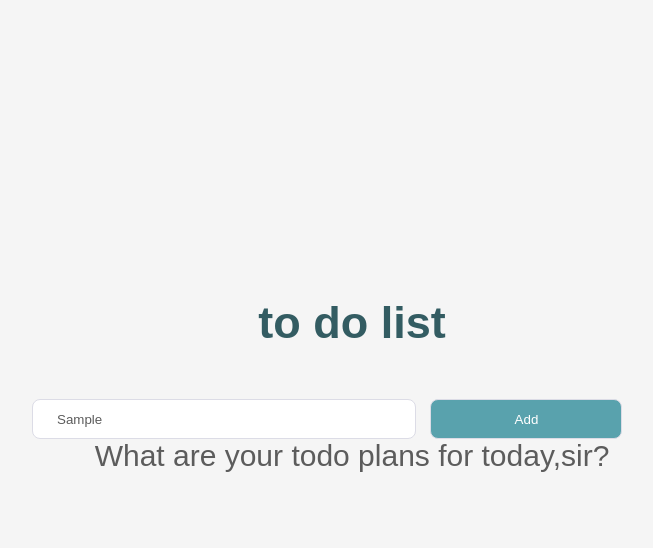
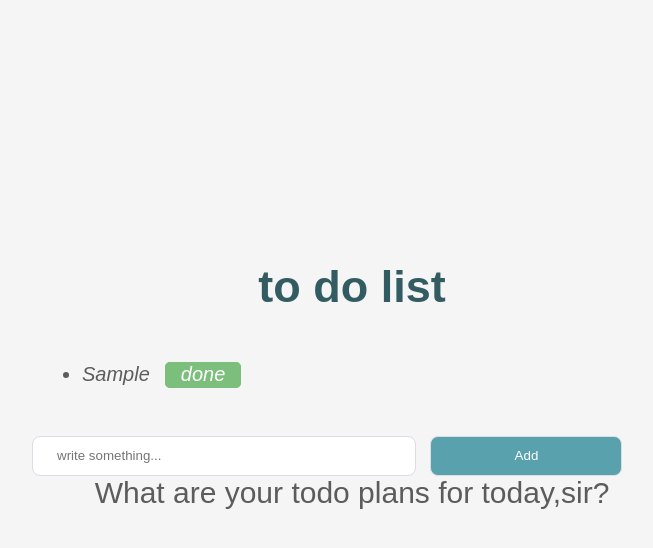
Before and after one commit to MirlanZH/Elementary-Todo-List, a plain HTML site: page index.html in a window 1280 px wide. Both pictures are taken after typing "Sample" into the empty fields and a click on the button "Add". Shown: the whole page, without its empty margins (288-941 px from the left). Drawn offline with Linux system fonts and the light colour scheme.

Commit message:
js functional is ready

```diff
--- a/index.html
+++ b/index.html
@@ -16,5 +16,6 @@
         <button class="btn_add">Add</button>
         <p>What are your todo plans for today,sir?</p>
     </div>
+    <script src="script.js"></script>
 </body>
 </html>
--- /dev/null
+++ b/script.js
@@ -0,0 +1,41 @@
+const listElement=document.querySelector('#app ul');
+const  inputElement=document.querySelector('#app input');
+const buttonElement=document.querySelector('#app button');
+
+const todos=JSON.parse(localStorage.getItem('list_todos')) || [];
+function renderTodos(){
+    listElement.innerHTML='';
+
+    for (todo of todos){
+        const todoElement=document.createElement('li');
+        const todoText=document.createTextNode(todo);
+        const linkElement=document.createElement('a')
+  linkElement.setAttribute('href','#')
+  const pos=todos.indexOf(todo)
+  linkElement.setAttribute("onclick","deleteTodo("+pos+")");
+  const linkText=document.createTextNode('done')
+  linkElement.appendChild(linkText)
+  todoElement.appendChild(todoText)
+  todoElement.appendChild(linkElement)
+  listElement.appendChild(todoElement)
+    }
+}
+renderTodos();
+
+function addTodo(){
+    const todoText=inputElement.value;
+    todos.push(todoText);
+    inputElement.value='';
+    renderTodos();
+    saveToStorage();
+}
+
+buttonElement.onclick=addTodo;
+function deleteTodo(pos){
+    todos.splice(pos,1)
+    renderTodos();
+    saveToStorage();
+}
+function saveToStorage(){
+    localStorage.setItem('list_todos',JSON.stringify(todos))
+}
```
